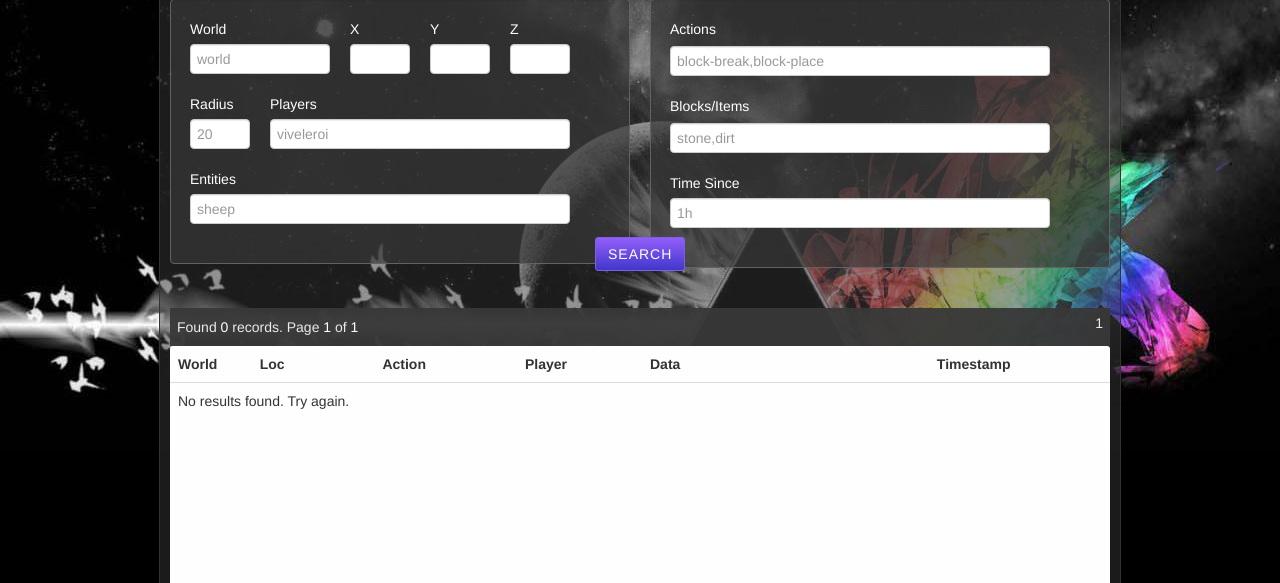
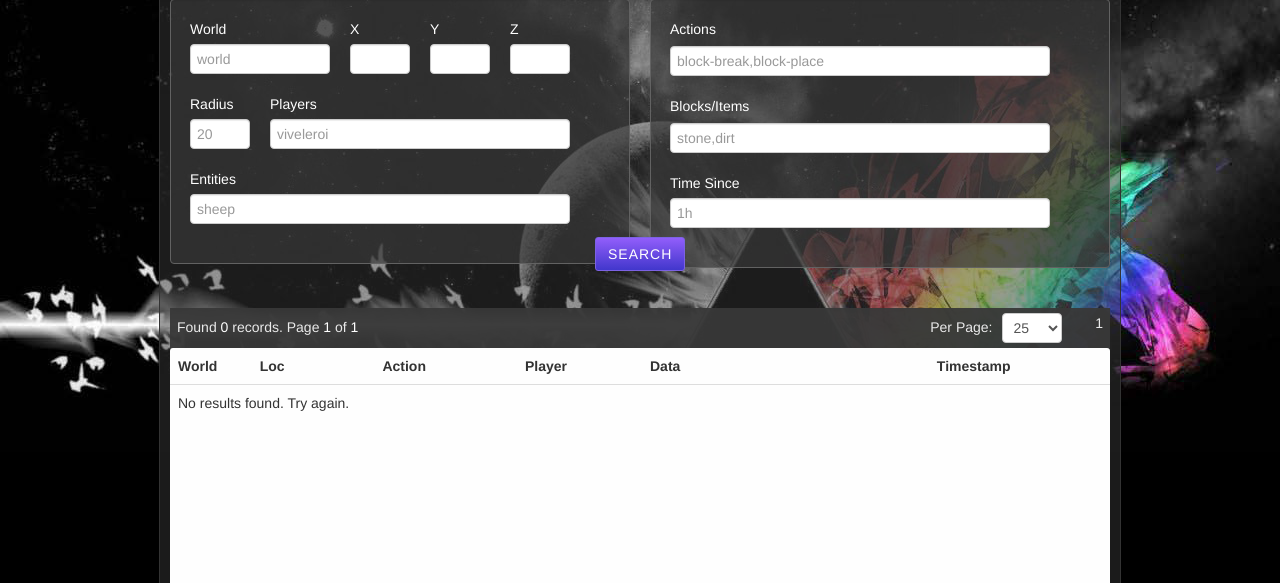
Before and after one commit to selfservice0/Prism-Extras, a PHP site: page / in a window 1280 px wide. Shown: the part 34-617 px from the top of the page. Run offline with PHP 8.4, Linux system fonts and the light colour scheme; data that the repository does not hold is empty.

Commit message:
Adding a basic way to change per-page result limits. bug 203:resolved

```diff
--- a/web-ui/css/app.css
+++ b/web-ui/css/app.css
@@ -55,6 +55,9 @@ table th:nth-child(6) { width: 180px; }
 .meta { overflow: hidden; color: #EAEAEA; background-color: rgba(56, 56, 56, 0.95); padding: 5px 7px }
 .meta span { color: #fff; }
 .meta div { width: 300px; float: left; line-height: 28px }
+.meta form { width: 150px; float: right; overflow: hidden; margin: 0; margin-right: 20px; line-height: 28px }
+.meta form label, .meta form select { float: left; margin: 0 }
+.meta form label { padding: 0 10px; line-height: 28px }
 .meta ol { float: right; margin: 0 }
 .meta li { list-style: none; float: left; margin-left: 5px; }
 .meta li a, .meta li span { display: block; padding: 3px 5px }
--- a/web-ui/index.php
+++ b/web-ui/index.php
@@ -42,6 +42,7 @@ if(!$peregrine->post->isEmpty('username')){
                 <h1>Prism</h1>
                 <form id="frm-search" action="#" method="post">
                     <input type="hidden" id="curr_page" name="curr_page" value="1" />
+                    <input type="hidden" id="per_page" name="per_page" value="25" />
                     <div class="row">
                         <fieldset class="span6">
                             <div class="well">
@@ -124,6 +125,15 @@ if(!$peregrine->post->isEmpty('username')){
                         <ol>
                            <li>1</li>
                         </ol>
+                        <form>
+                            <label for="set-per-page">Per Page: </label>
+                            <select name="set-per-page" id="set-per-page" class="span1">
+                                <option>25</option>
+                                <option>50</option>
+                                <option>100</option>
+                                <option>500</option>
+                            </select>
+                        </form>
                     </div>
                     <div class="table-wrap">
                         <div id="loading"></div>
--- a/web-ui/js/app.js
+++ b/web-ui/js/app.js
@@ -45,7 +45,7 @@ $(function(){
                 ol.append( '<li'+(resp.curr_page == 1 ? ' class="at"' : '')+'><a href="#" data-page="1">1</a></li>' );
 
                 if(resp.pages < 8){
-                    for(p = 1; p <= resp.pages; p++){
+                    for(p = 2; p <= resp.pages; p++){
                         ol.append( '<li'+(resp.curr_page == p ? ' class="at"' : '')+'><a href="#" data-page="'+p+'">'+p+'</a></li>' );
                     }
                 } else {
@@ -97,6 +97,11 @@ $(function(){
         $('#curr_page').val( 1 );
     });
 
+    $('#set-per-page').change(function(){
+        $('#per_page').val( $(this).val() );
+        $('#frm-search').submit();
+    })
+
     $('.meta ol').delegate('li a', 'click', function(e){
         e.preventDefault();
         $('#curr_page').val( $(this).data('page') );
--- a/web-ui/query.php
+++ b/web-ui/query.php
@@ -162,11 +162,17 @@ $sql .= ' ORDER BY id DESC';
 //print $sql;
 //exit;
 
+$per_page = $peregrine->post->getInt('per_page');
+// Try to ensure it's somewhat sensible
+if($per_page <= 0 || $per_page > 10000){
+    $per_page = 25;
+}
+
 $response = array(
     'results' => false,
     'total_results' => $total_results,
-    'per_page' => 25,
-    'pages' => ($total_results > 0 ? ceil($total_results / 25) : 0),
+    'per_page' => $per_page,
+    'pages' => ($total_results > 0 ? ceil($total_results / $per_page) : 0),
     'curr_page' => $peregrine->post->getInt('curr_page')
 );
 
```
